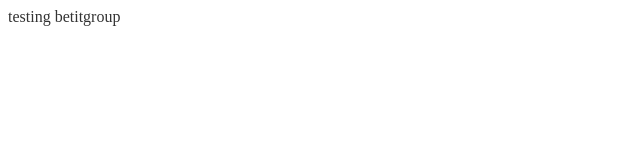
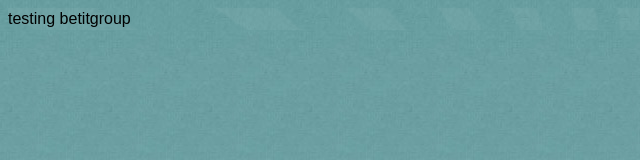
Before and after one commit to razvanc/ui-tests, a website: page index.html in a window 1280 px wide. Shown: the whole page, without its empty margins (0-640 px from the left). Drawn offline with nearby package versions, Linux system fonts and the light colour scheme; files that its build step writes are made by us from their sources.

Commit message:
structure created

```diff
--- a/index.html
+++ b/index.html
@@ -9,11 +9,14 @@
     <meta name="HandheldFriendly" content="True" />
     <meta name="viewport" content="width=device-width, initial-scale=1.0" />
 
-    <link rel="stylesheet" type="text/css" href="main.css" />
+    <link rel="stylesheet" type="text/css" href="assets/css/main.css" />
 
 </head>
 <body>
-testing betitgroup
+<div class="container">
+    testing betitgroup
+</div>
+
 
 <!-- removed this piece of script -->
 <script>document.write('<script src="http://' + (location.host || 'localhost').split(':')[0] + ':35729/livereload.js?snipver=1"></' + 'script>')</script>
--- a/src/scss/main.scss
+++ b/src/scss/main.scss
@@ -1,3 +1,5 @@
-body {
-    color: #333;
-}
+// Variables
+@import "partials/site-settings";
+
+// Difenent components
+@import "partials/layout";
--- /dev/null
+++ b/src/scss/partials/_layout.scss
@@ -0,0 +1,14 @@
+body {
+    width: 100%;
+    height: 100%;
+    font-family: $base-font-family;
+    line-height: $base-line-height;
+    background: url('../images/main-bg.jpg') repeat top left ;
+}
+
+.container {
+    position: relative;
+    width: 100%;
+    height: 100%;
+    background: url('../images/rays.png') top center no-repeat;
+}
--- /dev/null
+++ b/src/scss/partials/_site-settings.scss
@@ -0,0 +1,4 @@
+// Base font
+$base-font-family: sans-serif;
+$base-font-size: 13px;
+$base-line-height: 1.4;
```
Also changed, not shown: assets/css/main.css, assets/images/main-bg.jpg (added), assets/images/rays.png (added).
